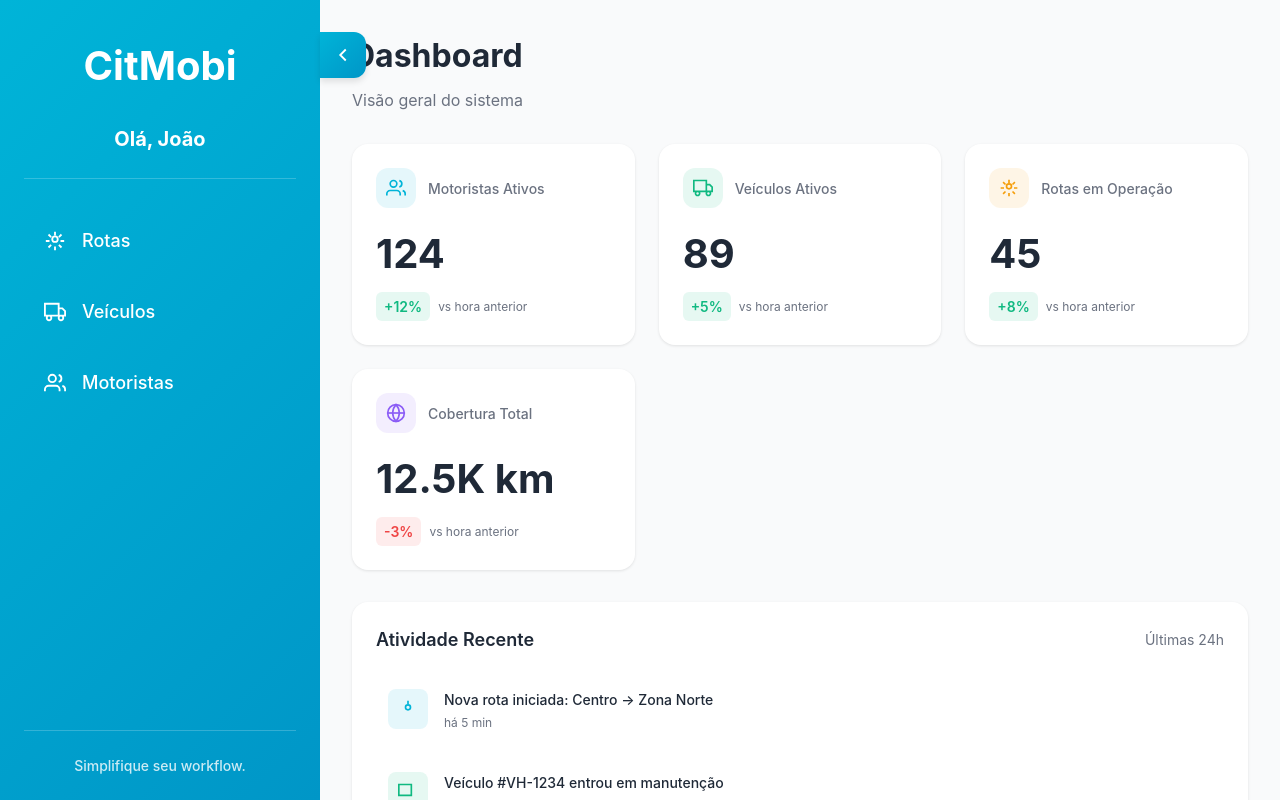
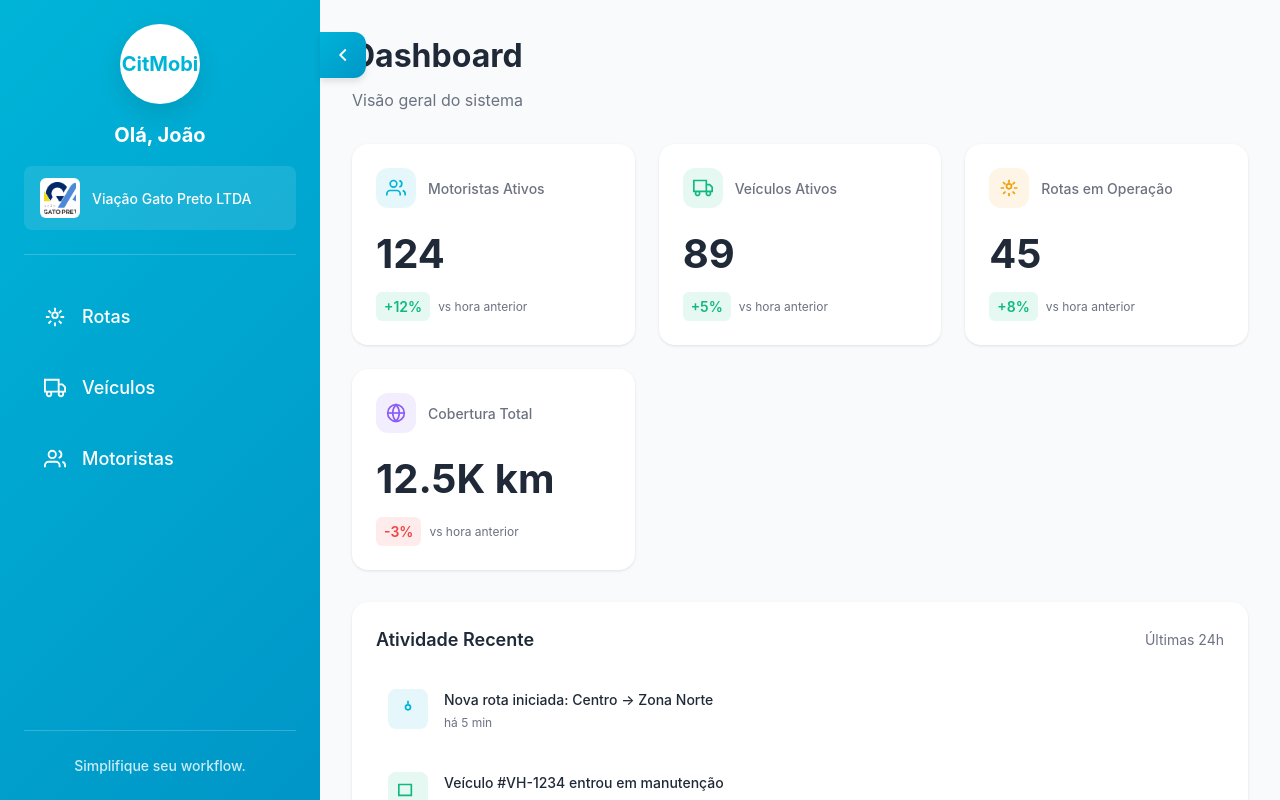
Before and after one commit to ErickMayson/CitMobiFE, an Angular app: page /home in a window 1280 px wide. Built offline with nearby package versions, Linux system fonts and the light colour scheme.

Commit message:
FEAT: Sidebar header changes, logo changes

```diff
--- a/src/app/screens/home/home.component.html
+++ b/src/app/screens/home/home.component.html
@@ -8,6 +8,14 @@
           <span class="logo-text">CitMobi</span>
         </div>
         <h2 class="greeting">Olá, {{ username }}</h2>
+
+        <!-- Company Info -->
+        <div class="company-info">
+          <img [src]="companyLogo" [alt]="companyName" class="company-logo" />
+          <div class="company-details">
+            <span class="company-name">{{ companyName }}</span>
+          </div>
+        </div>
       </div>
 
       <!-- Navigation Menu -->
--- a/src/app/screens/home/home.component.scss
+++ b/src/app/screens/home/home.component.scss
@@ -41,18 +41,25 @@ $white: #ffffff;
       border-bottom: 1px solid rgba(255, 255, 255, 0.2);
 
       .logo-container {
-    width: auto;
-    padding: 0.75rem 1.5rem;
-    border-radius: 0.75rem;
+        width: 5rem;
+        height: 5rem;
+        background: $white;
+        border-radius: 50%;
         display: flex;
         align-items: center;
         justify-content: center;
         margin-bottom: 1rem;
+        box-shadow: 0 10px 25px rgba(0, 0, 0, 0.1);
+
+        .logo-icon {
+          width: 3rem;
+          height: 3rem;
+        }
 
         .logo-text {
+          font-size: 1.25rem;
           font-weight: 700;
-      font-size: 2.5rem;
-      color: #ffffff;
+          color: #00b4d8;
         }
       }
 
@@ -60,6 +67,50 @@ $white: #ffffff;
         font-size: 1.25rem;
         font-weight: 700;
         text-align: center;
+        margin-bottom: 1rem;
+      }
+
+      .company-info {
+        display: flex;
+        align-items: center;
+        gap: 0.75rem;
+        padding: 0.75rem 1rem;
+        background: rgba(255, 255, 255, 0.1);
+        border-radius: 0.5rem;
+        width: 100%;
+
+        .company-logo {
+          width: 2.5rem;
+          height: 2.5rem;
+          border-radius: 0.375rem;
+          object-fit: cover;
+          background: $white;
+          padding: 0.25rem;
+        }
+
+        .company-details {
+          display: flex;
+          flex-direction: column;
+          gap: 0.125rem;
+          flex: 1;
+          min-width: 0;
+
+          .company-id {
+            font-size: 0.75rem;
+            font-weight: 600;
+            color: rgba(255, 255, 255, 0.8);
+            letter-spacing: 0.025em;
+          }
+
+          .company-name {
+            font-size: 0.875rem;
+            font-weight: 500;
+            color: $white;
+            white-space: nowrap;
+            overflow: hidden;
+            text-overflow: ellipsis;
+          }
+        }
       }
     }
 
@@ -709,8 +760,6 @@ $white: #ffffff;
   }
 }
 
-// NOVOS ESTILOS PARA OS GRÁFICOS ADICIONADOS:
-
 // Wide card for larger charts
 .wide-card {
   grid-column: span 2;
--- a/src/app/screens/home/home.component.ts
+++ b/src/app/screens/home/home.component.ts
@@ -11,6 +11,9 @@ import { CommonModule } from '@angular/common';
 export class HomeComponent implements OnInit {
   sidebarOpen: boolean = true;
   username: string = 'João';
+  companyId: string = '33';
+  companyName: string = 'Viação Gato Preto LTDA';
+  companyLogo: string = 'assets/viacaoGatoPreto.png';
   showSidebarContent: boolean = false;
   showMainContent: boolean = false;
 
```
Also changed, not shown: src/assets/viacaoGatoPreto.png (added). Lines whose indentation alone changed are shown as unchanged.
